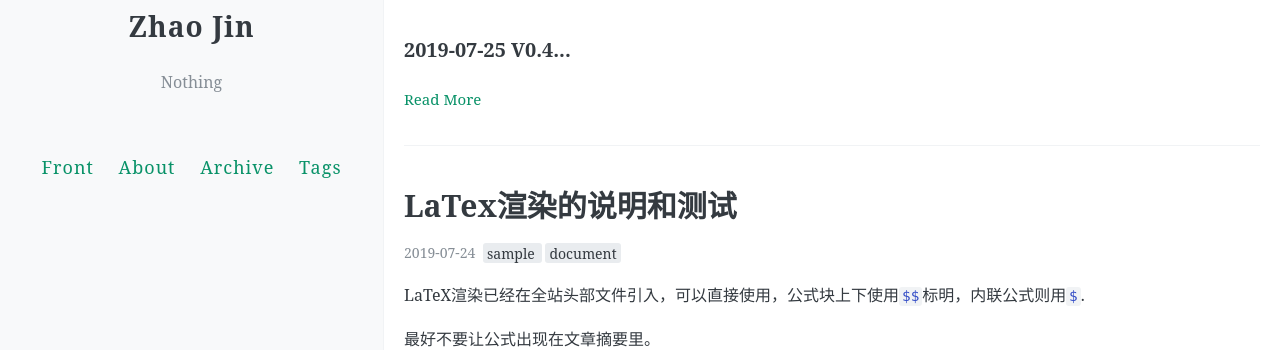
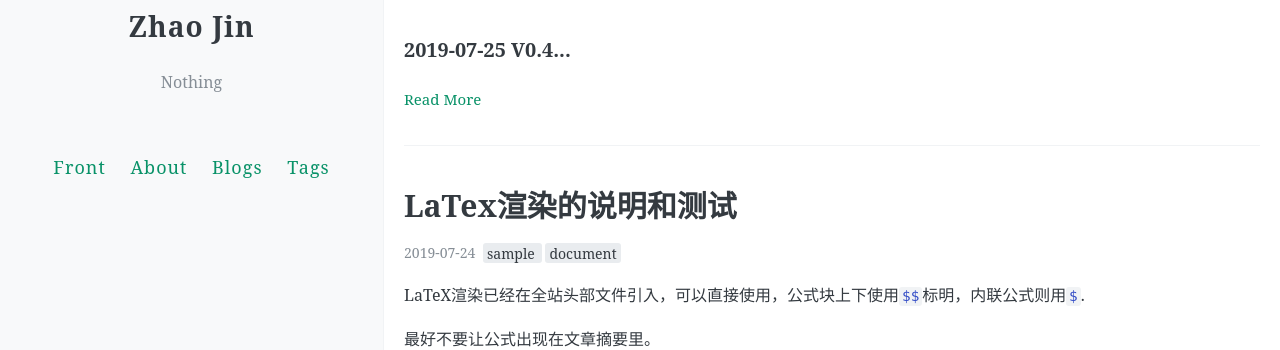
Before and after one commit to Jchaochao/zhaojin.github.io, a Jekyll site: the page built from index.html, in a window 1280 px wide. Shown: the part 296-646 px from the top of the page. Built offline with Jekyll 4.4.1, drawn with Linux system fonts in a browser that asks for light colours; nearby versions of some CDN libraries; the list of posts is cut into pages by our own code; comment, search, counter and statistics services are not loaded.

Commit message:
update config

```diff
--- a/_config.yml
+++ b/_config.yml
@@ -26,7 +26,7 @@ navigation:
     url: /
   - name: About
     url: /about
-  - name: Archive
+  - name: Blogs
     url: /archive
   - name: Tags
     url: /tags
```
